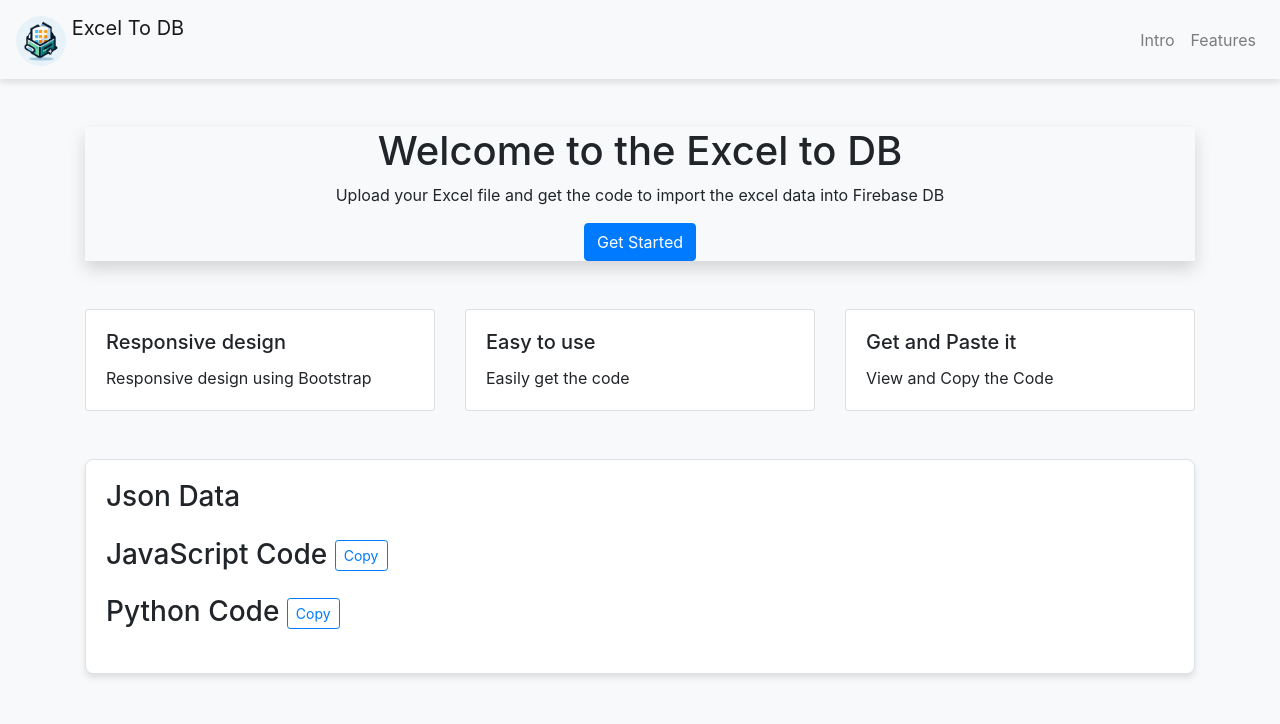
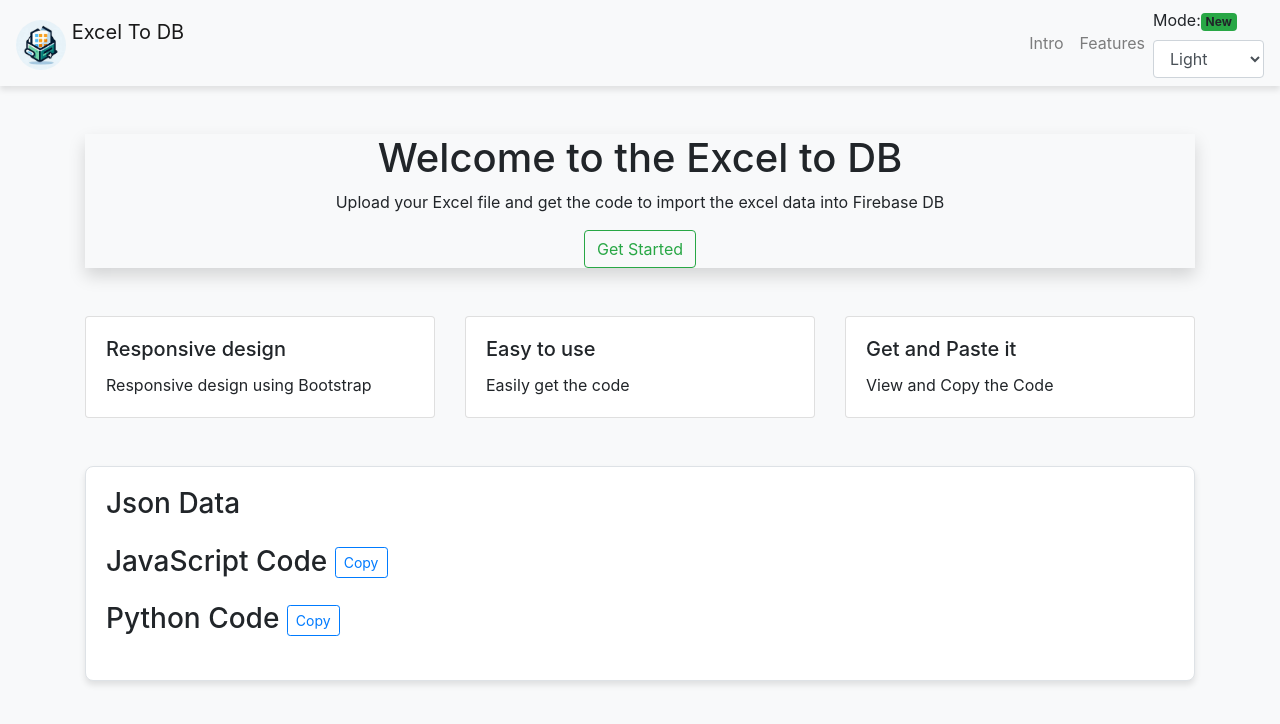
Before and after one commit to Harshit2012/Excel-to-DB, a plain HTML site: page index.html in a window 1280 px wide. Drawn offline with nearby package versions, Linux system fonts and the light colour scheme.

Commit message:
Update index.html
Using dropdown change the mode

```diff
--- a/index.html
+++ b/index.html
@@ -27,12 +27,19 @@
                 </li>
             </ul>
         </div>
+        <div class="ml-auto">
+            <label for="modeSwitch" class="text-drak">Mode:</label><span class="badge bg-success">New</span>
+            <select onchange="switchMode(this.value)" class="form-control">
+                <option value="light">Light</option>
+                <option value="terminal">Terminal</option>
+            </select>
+        </div>
     </nav>
     <div class="container mt-5">
         <div id="intro" class="text-center shadow">
             <h1>Welcome to the Excel to DB</h1>
             <p>Upload your Excel file and get the code to import the excel data into Firebase DB</p>
-            <button class="btn btn-primary" onclick="document.getElementById('fileInput').click();">Get Started</button>
+            <button class="btn btn-outline-success" onclick="document.getElementById('fileInput').click();">Get Started</button>
             <input class="mb-5" type="file" id="fileInput" accept=".xlsx, .xls" style="display:none;" onchange="handleFileUpload(event)">
         </div>
         <div id="features" class="row mt-5">
```
